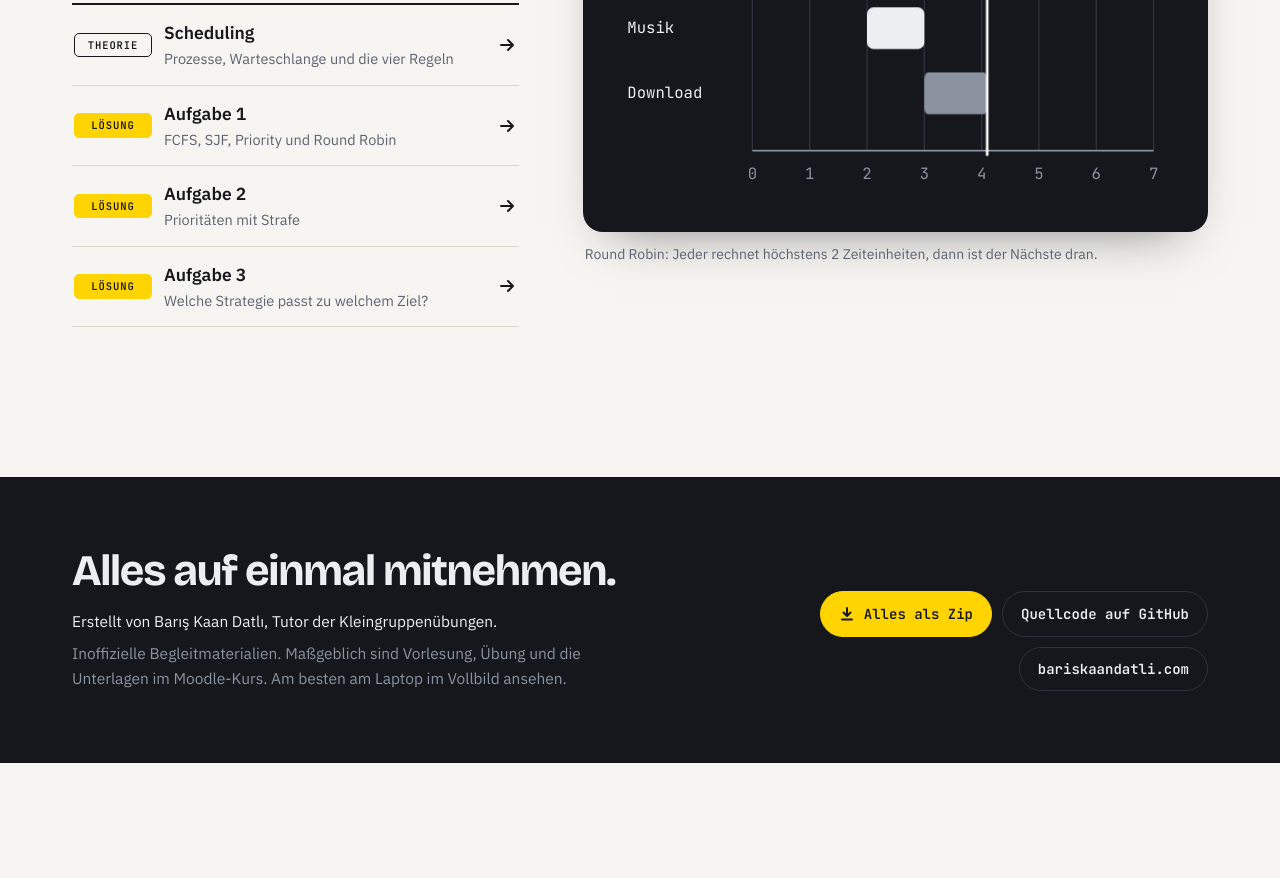
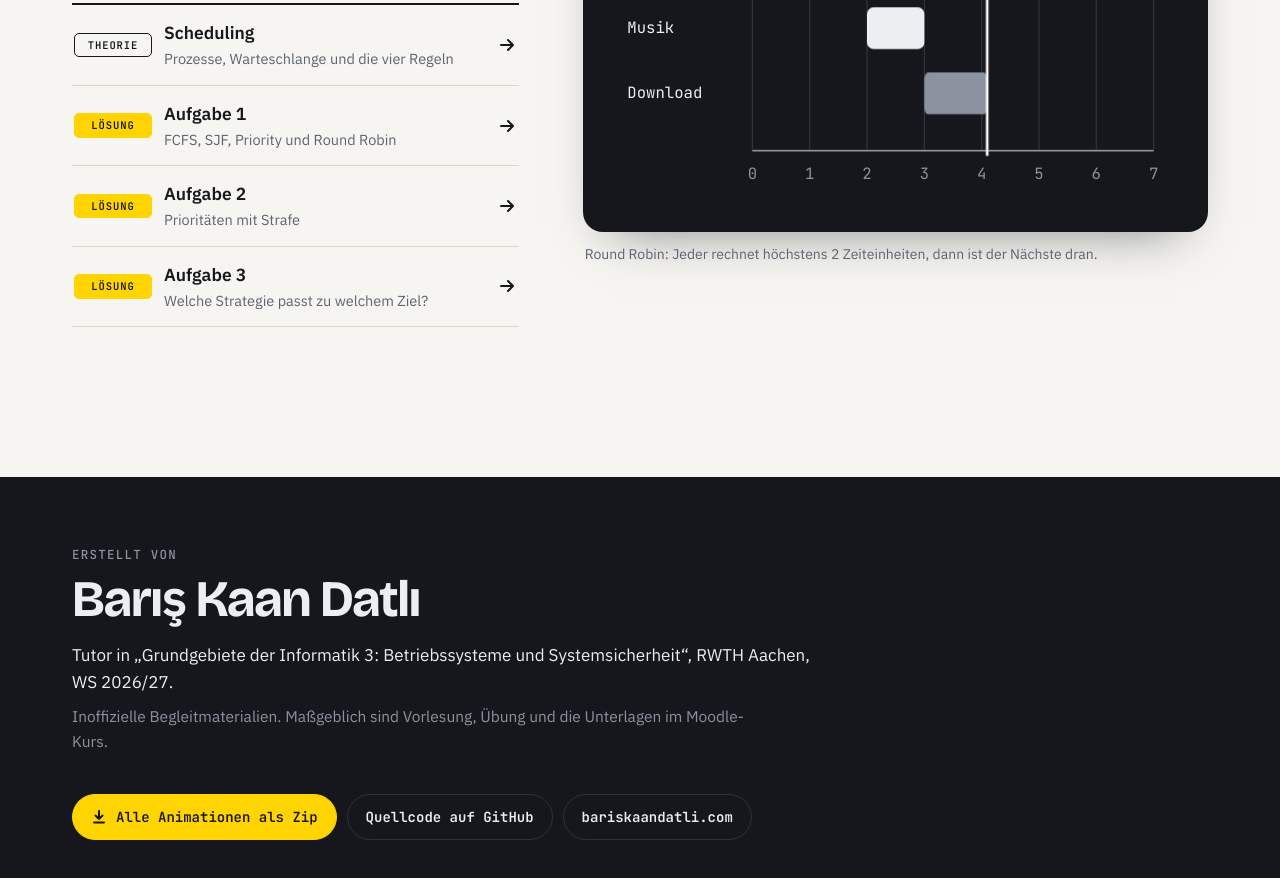
Before and after one commit to barissskaan/gin3-kgue-animationen, a plain HTML site: page index.html in a window 1280 px wide. Shown: the part 3587-4465 px from the top of the page. Before the commit the page ends 4350 px from the top, so only its background shows below. Drawn offline with nearby package versions, Linux system fonts and the light colour scheme.

Commit message:
Fußbereich: Knöpfe in einer Reihe, Autor als Überschrift, voller Kursname
Co-Authored-By: Claude Fable 5.2 <noreply@anthropic.com>

```diff
--- a/index.html
+++ b/index.html
@@ -132,12 +132,13 @@ figcaption{font-size:14px;line-height:1.45;color:var(--muted);margin-top:12px;pa
 
 /* ---------- footer ---------- */
 footer{background:var(--chip);color:var(--chip-fg);margin-top:clamp(30px,5vw,60px);padding-bottom:env(safe-area-inset-bottom,0px)}
-.foot{padding-block:clamp(40px,6vw,72px);display:grid;grid-template-columns:minmax(0,7fr) minmax(0,5fr);gap:clamp(24px,5vw,72px);align-items:end}
-.foot h3{font:700 clamp(26px,3.4vw,44px)/1.05 var(--display);letter-spacing:-.03em;margin:0 0 14px;text-wrap:balance}
-.foot p{color:var(--chip-muted);margin:0;max-width:36em;font-size:15.5px}
-.foot .who{color:var(--chip-fg);margin-bottom:8px}
-.acts{display:flex;flex-wrap:wrap;gap:10px;justify-content:flex-end}
-.btn{display:inline-flex;align-items:center;gap:9px;font:600 14px/1 var(--mono);text-decoration:none;padding:14px 18px;border-radius:999px;border:1.5px solid var(--chip-line);color:var(--chip-fg)}
+.foot{padding-block:clamp(40px,6vw,72px);display:grid;gap:clamp(26px,3.5vw,40px)}
+.foot .by{font:500 12.5px/1 var(--mono);letter-spacing:.1em;text-transform:uppercase;color:var(--chip-muted);margin:0 0 12px}
+.foot h3{font:700 clamp(30px,4vw,52px)/1.02 var(--display);letter-spacing:-.03em;margin:0 0 16px}
+.foot p{color:var(--chip-muted);margin:0;max-width:44em;font-size:15.5px}
+.foot .who{color:var(--chip-fg);font-size:17px;margin-bottom:8px}
+.acts{display:flex;flex-wrap:wrap;gap:10px}
+.btn{display:inline-flex;align-items:center;gap:9px;white-space:nowrap;font:600 14px/1 var(--mono);text-decoration:none;padding:14px 18px;border-radius:999px;border:1.5px solid var(--chip-line);color:var(--chip-fg)}
 .btn svg{width:16px;height:16px}
 .btn:hover{border-color:var(--chip-fg)}
 .btn.y{background:var(--mark);border-color:var(--mark);color:var(--ink)}
@@ -155,9 +156,8 @@ footer a:focus-visible{outline-color:var(--mark)}
 
 /* ---------- small screens ---------- */
 @media (max-width:860px){
-  .hero,.kgu,.kgu:nth-of-type(even),.foot{grid-template-columns:minmax(0,1fr)}
+  .hero,.kgu,.kgu:nth-of-type(even){grid-template-columns:minmax(0,1fr)}
   .kgu .fig,.kgu:nth-of-type(even) .fig{order:-1}
-  .acts{justify-content:flex-start}
   .top nav a.opt{display:none}
   .hero{gap:40px}
 }
@@ -383,12 +383,13 @@ footer a:focus-visible{outline-color:var(--mark)}
 <footer>
   <div class="wrap foot">
     <div>
-      <h3>Alles auf einmal mitnehmen.</h3>
-      <p class="who">Erstellt von Barış Kaan Datlı, Tutor der Kleingruppenübungen.</p>
-      <p>Inoffizielle Begleitmaterialien. Maßgeblich sind Vorlesung, Übung und die Unterlagen im Moodle-Kurs. Am besten am Laptop im Vollbild ansehen.</p>
+      <p class="by">Erstellt von</p>
+      <h3>Barış Kaan Datlı</h3>
+      <p class="who">Tutor in „Grundgebiete der Informatik 3: Betriebssysteme und Systemsicherheit“, RWTH Aachen, WS 2026/27.</p>
+      <p>Inoffizielle Begleitmaterialien. Maßgeblich sind Vorlesung, Übung und die Unterlagen im Moodle-Kurs.</p>
     </div>
     <div class="acts">
-      <a class="btn y" href="KGUE-Animationen.zip" download><svg viewBox="0 0 16 16" fill="none" stroke="currentColor" stroke-width="2" stroke-linecap="round" stroke-linejoin="round"><path d="M8 2v8M4.5 6.5 8 10l3.500-3.500M3 13.500h10"/></svg>Alles als Zip</a>
+      <a class="btn y" href="KGUE-Animationen.zip" download><svg viewBox="0 0 16 16" fill="none" stroke="currentColor" stroke-width="2" stroke-linecap="round" stroke-linejoin="round"><path d="M8 2v8M4.5 6.5 8 10l3.500-3.500M3 13.500h10"/></svg>Alle Animationen als Zip</a>
       <a class="btn" href="https://github.com/barissskaan/gin3-kgue-animationen">Quellcode auf GitHub</a>
       <a class="btn" href="https://bariskaandatli.com">bariskaandatli.com</a>
     </div>
```
Also changed, not shown: 1 other file.
